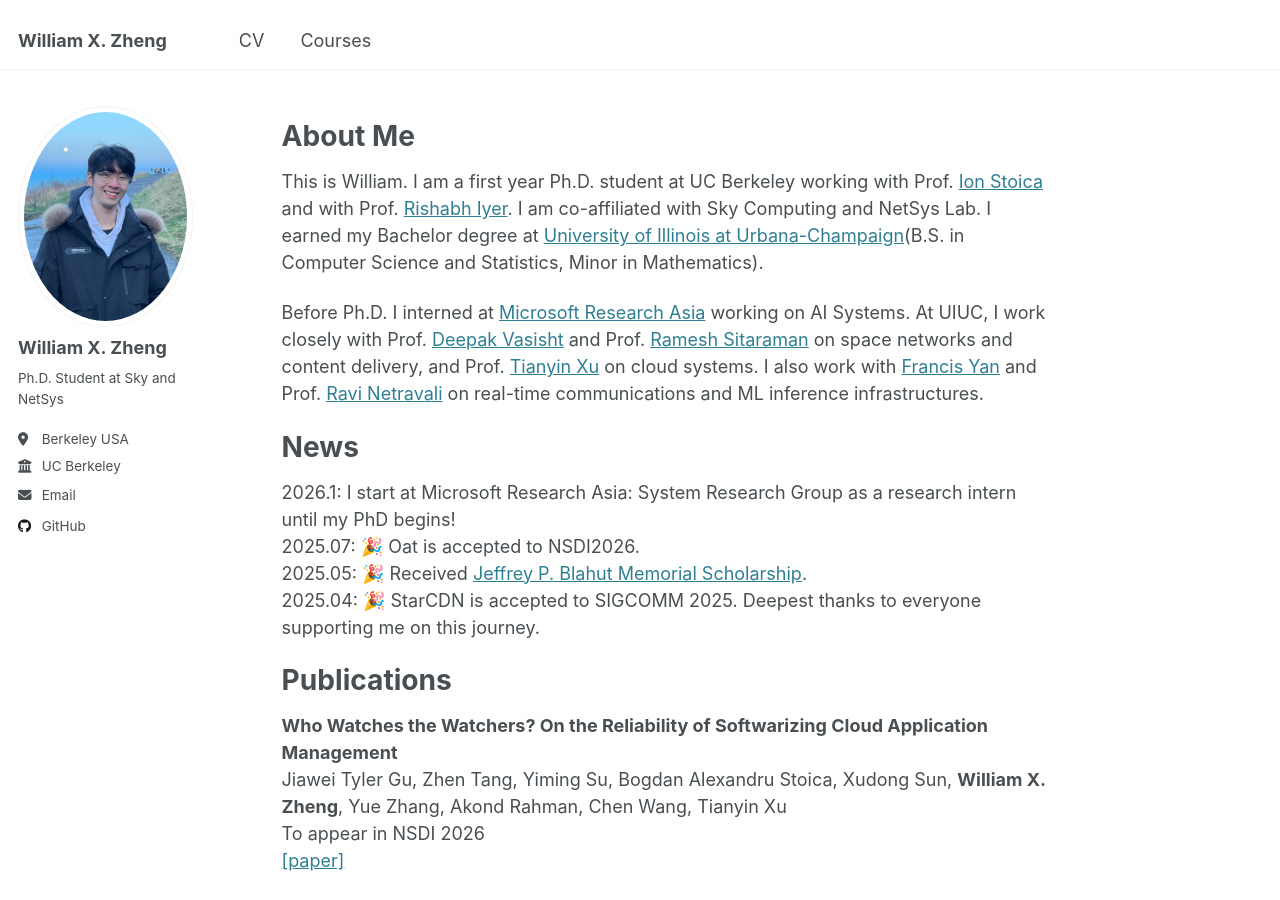
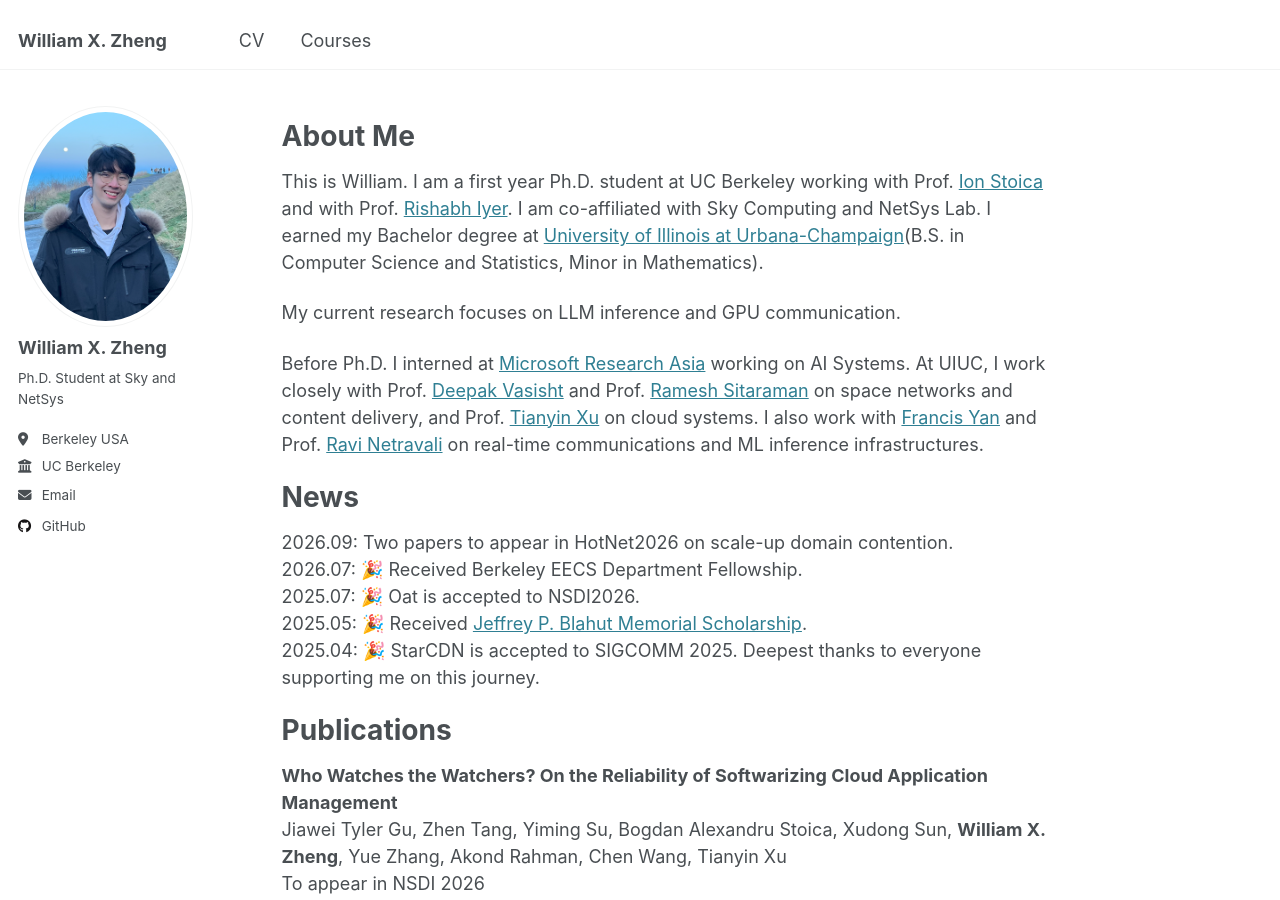
Before and after one commit to xinze-zheng/xinze-zheng.github.io, a Jekyll site: the page built from _pages/about.md, in a window 1280 px wide and 900 px high. Built offline with Jekyll 4.4.1, drawn with Linux system fonts in a browser that asks for light colours.

Commit message:
Update about.md

```diff
--- a/_pages/about.md
+++ b/_pages/about.md
@@ -10,11 +10,14 @@ About Me
 ======
 This is William. I am a first year Ph.D. student at UC Berkeley working with Prof. [Ion Stoica](https://people.eecs.berkeley.edu/~istoica/) and with Prof. [Rishabh Iyer](https://rishabh246.github.io/). I am co-affiliated with Sky Computing and NetSys Lab. I earned my Bachelor degree at [University of Illinois at Urbana-Champaign](https://illinois.edu/)(B.S. in Computer Science and Statistics, Minor in Mathematics).
 
+My current research focuses on LLM inference and GPU communication.
+
 Before Ph.D. I interned at [Microsoft Research Asia](https://www.microsoft.com/en-us/research/lab/microsoft-research-asia-zh-cn/) working on AI Systems.  At UIUC, I work closely with Prof. [Deepak Vasisht](https://deepakv.web.illinois.edu/index.html) and Prof. [Ramesh Sitaraman](https://groups.cs.umass.edu/ramesh/) on space networks and content delivery, and Prof. [Tianyin Xu](https://tianyin.github.io/) on cloud systems. I also work with [Francis Yan](https://fyy.cs.illinois.edu/) and Prof. [Ravi Netravali](https://www.cs.princeton.edu/~ravian/)  on real-time communications and ML inference infrastructures.
 
 News
 =====
-2026.1: I start at Microsoft Research Asia: System Research Group as a research intern until my PhD begins! \\
+2026.09: Two papers to appear in HotNet2026 on scale-up domain contention. \\
+2026.07: 🎉 Received Berkeley EECS Department Fellowship. \\
 2025.07: 🎉 Oat is accepted to NSDI2026. \\
 2025.05: 🎉 Received [Jeffrey P. Blahut Memorial Scholarship](https://siebelschool.illinois.edu/about/awards/undergraduate-scholarships-awards/jeffrey-p-blahut-memorial-scholarship). \\
 2025.04: 🎉 StarCDN is accepted to SIGCOMM 2025. Deepest thanks to everyone supporting me on this journey.
```
